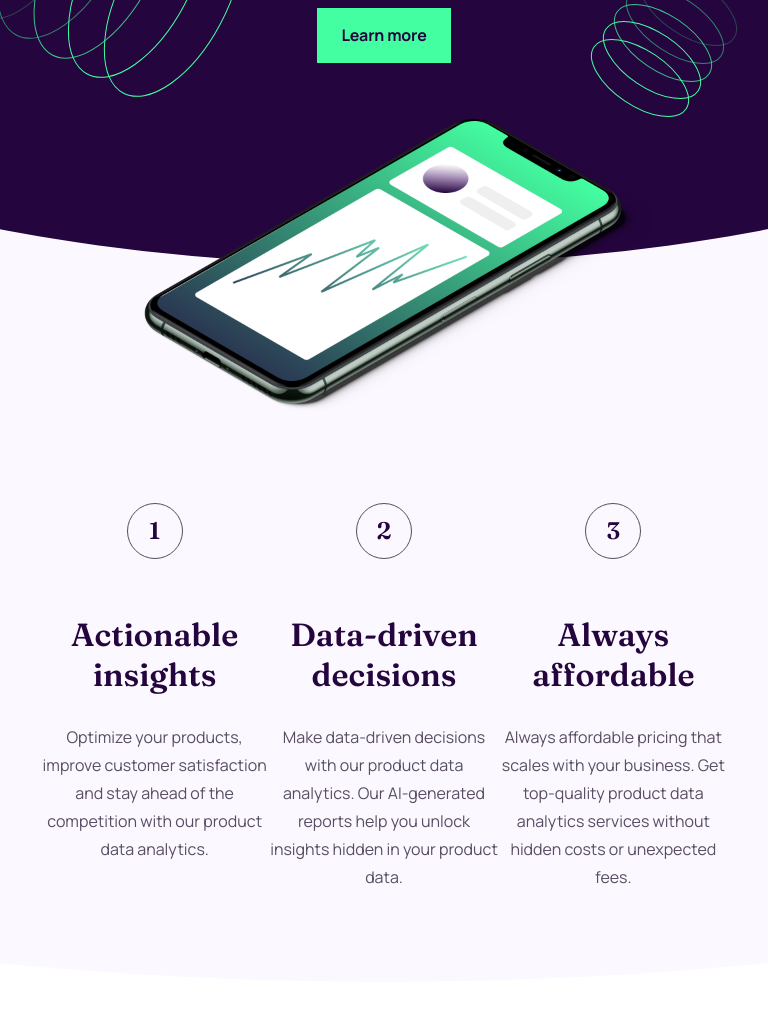
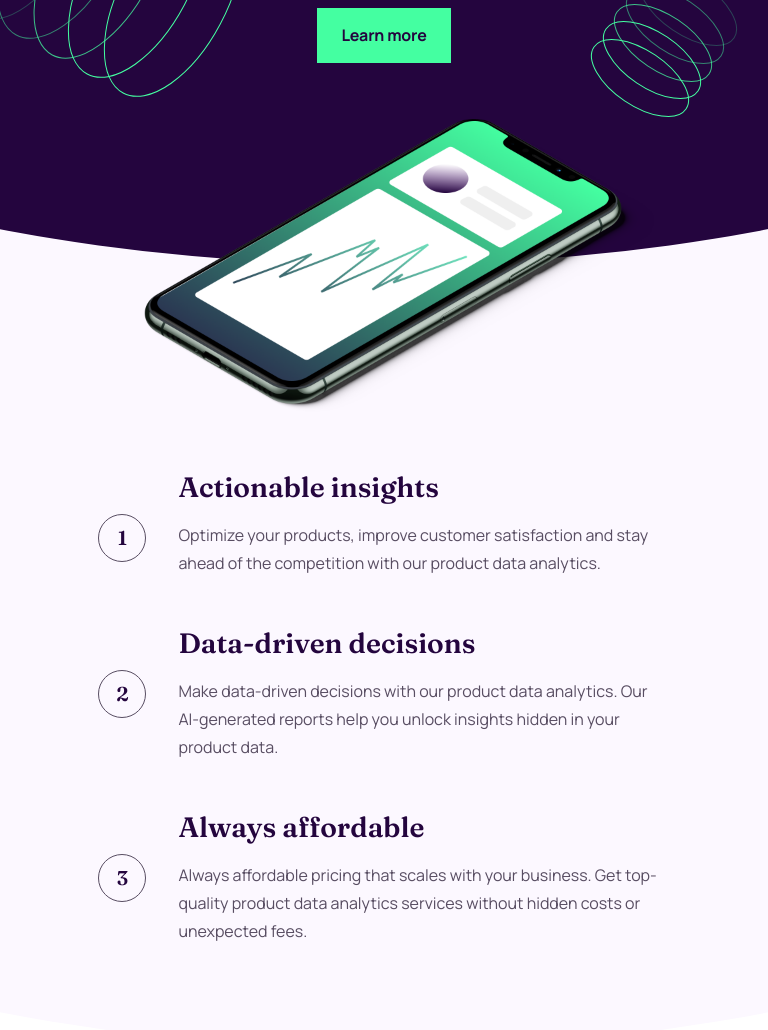
Before and after one commit to kdubrovsky/fe-workit-landing-page, a website built with Vite: page index.html in a window 768 px wide. Shown: the part 270-1300 px from the top of the page. Built offline with nearby package versions, Linux system fonts and the light colour scheme.

Commit message:
Add features section adaptive styles

```diff
--- a/scss/blocks/features.scss
+++ b/scss/blocks/features.scss
@@ -11,8 +11,14 @@
         width: 100%;
         height: 100%;
         background-color: colors.$ghost-white;
-        clip-path: ellipse(2000px 1000px at center -431px);
+        clip-path: ellipse(106% 100% at top center);
         z-index: -1;
+        @media (min-width: 768px) and (max-width: 1279px) {
+            clip-path: ellipse(150% 100% at top center);
+        }
+        @media (max-width: 767px) {
+            clip-path: ellipse(240% 100% at top center);
+        }
     }
 
     &__list {
@@ -21,6 +27,24 @@
         display: flex;
         align-items: flex-start;
         justify-content: space-between;
+
+        @media (max-width: 1279px) {
+            flex-direction: column;
+            align-items: center;
+            justify-content: flex-start;
+        }
+
+        @media (min-width: 768px) and (max-width: 1279px) {
+            margin-top: 56px;
+            margin-bottom: 104px;
+            gap: 48px;
+        }
+
+        @media (max-width: 767px) {
+            margin-top: 64px;
+            margin-bottom: 72px;
+            gap: 40px;
+        }
     }
 
     &__item {
@@ -28,6 +52,19 @@
         flex-direction: column;
         align-items: center;
         width: 354px;
+
+        @media (min-width: 768px) and (max-width: 1279px) {
+            flex-direction: row;
+            align-items: flex-start;
+            width: 83%;
+            max-width: 680px;
+            gap: 32px;
+        }
+
+        @media (max-width: 767px) {
+            width: 100%;
+            max-width: 480px;
+        }
     }
 
     &__title {
@@ -38,12 +75,25 @@
         color: colors.$dark-purple;
         margin-bottom: 28px;
         font-variation-settings: "opsz" 144;
+
+        @media (max-width: 1279px) {
+            font-size: 28px;
+            line-height: 36px;
+            margin-bottom: 16px;
+        }
+
+        @media (min-width: 768px) and (max-width: 1279px) {
+            text-align: left;
+        }
     }
 
     &__description {
         text-align: center;
         font-weight: 400;
         color: colors.$davys-gray;
+        @media (min-width: 768px) and (max-width: 1279px) {
+            text-align: left;
+        }
     }
 
     &__number {
@@ -60,5 +110,22 @@
         border: 1px solid colors.$davys-gray;
         border-radius: 50%;
         margin-bottom: 56px;
+        flex-shrink: 0;
+
+        @media (max-width: 1279px) {
+            font-size: 20px;
+            line-height: 36px;
+            width: 48px;
+            height: 48px;
+        }
+
+        @media (min-width: 768px) and (max-width: 1279px) {
+            margin-bottom: 0;
+            margin-top: 45px;
+        }
+
+        @media (max-width: 767px) {
+            margin-bottom: 24px;
+        }
     }
 }
```
